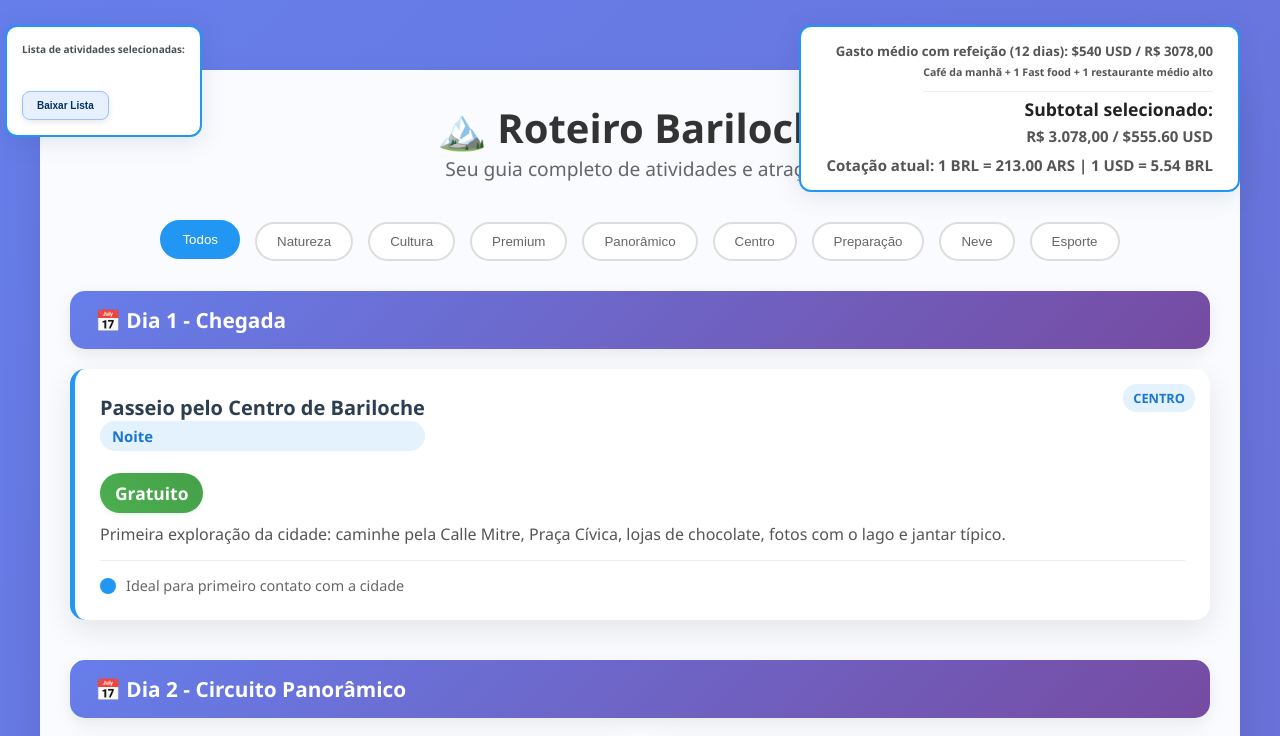
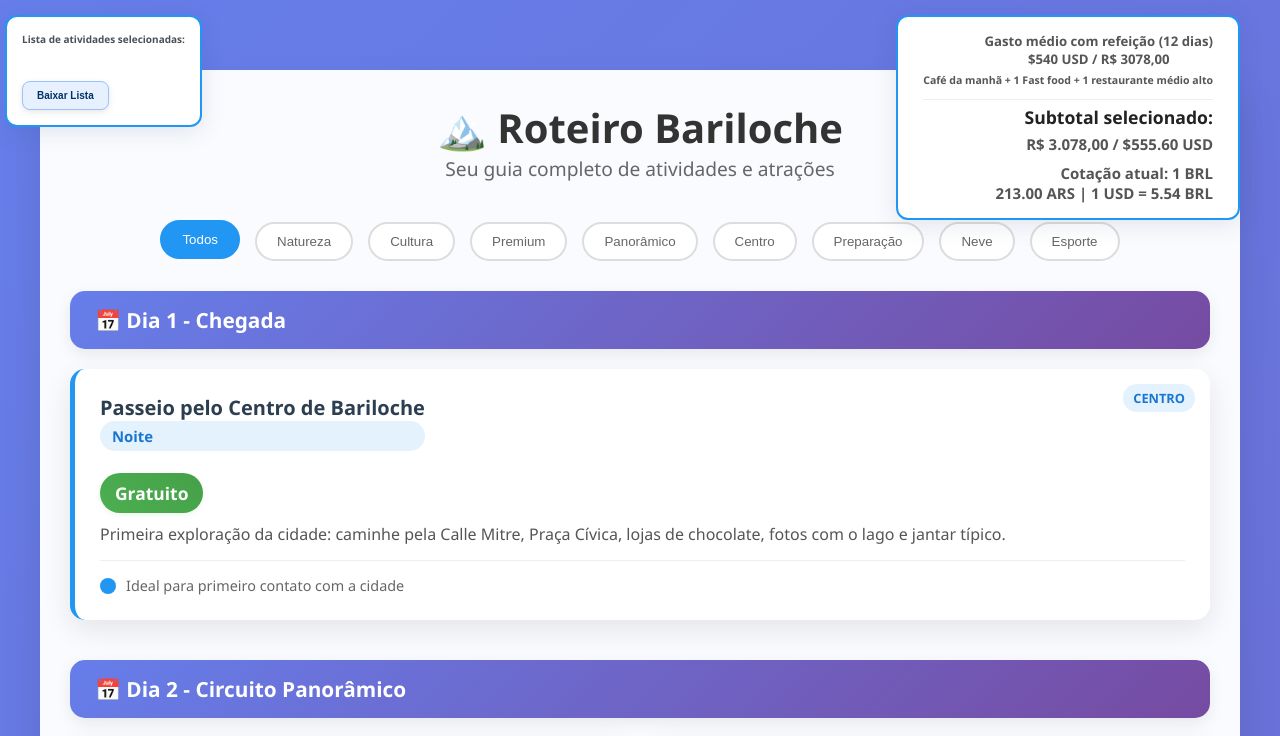
Before and after one commit to marciofmar/bariloche, a plain HTML site: page index.html in a window 1280 px wide. Shown: the top 736 px of the page. Drawn offline with Linux system fonts and the light colour scheme; no server answers.

Commit message:
Add files via upload

```diff
--- a/main.js
+++ b/main.js
@@ -53,7 +53,7 @@ function atualizarTotal() {
 function atualizarCotacaoPainel() {
     const painelCot = document.getElementById('painel-cotacao');
     painelCot.innerHTML =
-        `<span>Cotação atual: 1 BRL = ${cotacao.ars ? cotacao.ars.toFixed(2) : "-"} ARS | 1 USD = ${cotacao.usd ? cotacao.usd.toFixed(2) : "-"} BRL</span>`;
+        `<span>Cotação atual: 1 BRL <br> ${cotacao.ars ? cotacao.ars.toFixed(2) : "-"} ARS | 1 USD = ${cotacao.usd ? cotacao.usd.toFixed(2) : "-"} BRL</span>`;
 }
 
 function carregarCotacao(callback) {
@@ -156,7 +156,7 @@ document.addEventListener('DOMContentLoaded', function() {
 
         document.getElementById('baixar_txt').addEventListener('click', function() {
             // Pega o conteúdo do <pre>
-            const texto = 'Gasto médio com refeição (12 dias): $540 USD / R$ 3078,00\n\n\nLista de atividades selecionadas: \n'
+            const texto = 'Gasto médio com refeição (12 dias):\n $540 USD / R$ 3078,00\n\n\nLista de atividades selecionadas: \n'
             + document.getElementById('lista_atividades').textContent +
             '\n\n\nValor total: ' + document.getElementById('painel-total-valor').textContent;
 
@@ -183,7 +183,7 @@ document.addEventListener('DOMContentLoaded', function() {
         const painel = document.createElement('div');
         painel.id = 'painel-total';
         painel.innerHTML = `
-            <span class='refeicao'>Gasto médio com refeição (12 dias): $540 USD / R$ 3078,00</span>
+            <span class='refeicao'>Gasto médio com refeição (12 dias)<br> $540 USD / R$ 3078,00</span>
             <span class='refeicao_description'>Café da manhã + 1 Fast food + 1 restaurante médio alto</span>
             <span>Subtotal selecionado:</span>
             <span id="painel-total-valor">R$ 3078,00</span>
--- a/style.css
+++ b/style.css
@@ -233,7 +233,7 @@ body {
 
     color: #555;
     position: fixed;
-    top: 25px;
+    top: 15px;
     left: 5px;
     background: #fff;
 
@@ -275,7 +275,7 @@ body {
 /* Painel total */
 #painel-total {
     position: fixed;
-    top: 25px;
+    top: 15px;
     right: 40px;
     background: #fff;
     color: #222;
@@ -300,6 +300,7 @@ body {
 
     font-size: 0.75em;
     color: #555;
+    text-align: center;
 
 
 }
```
